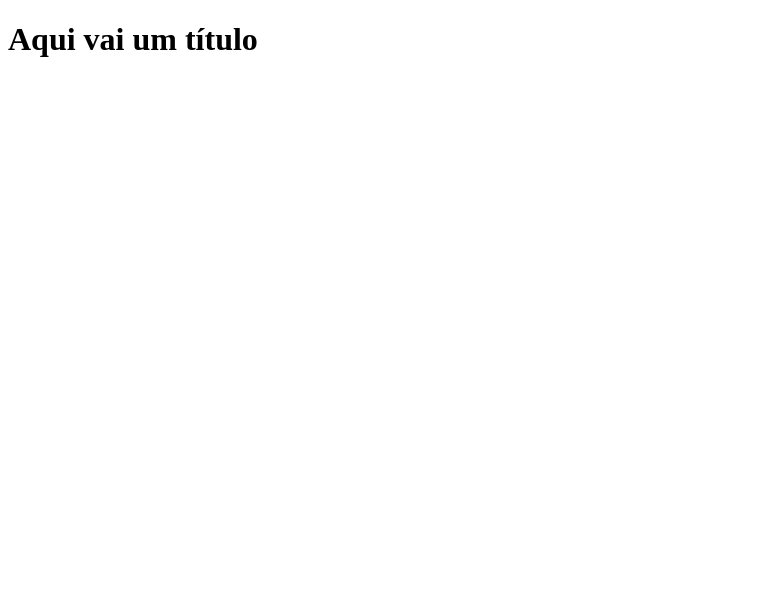
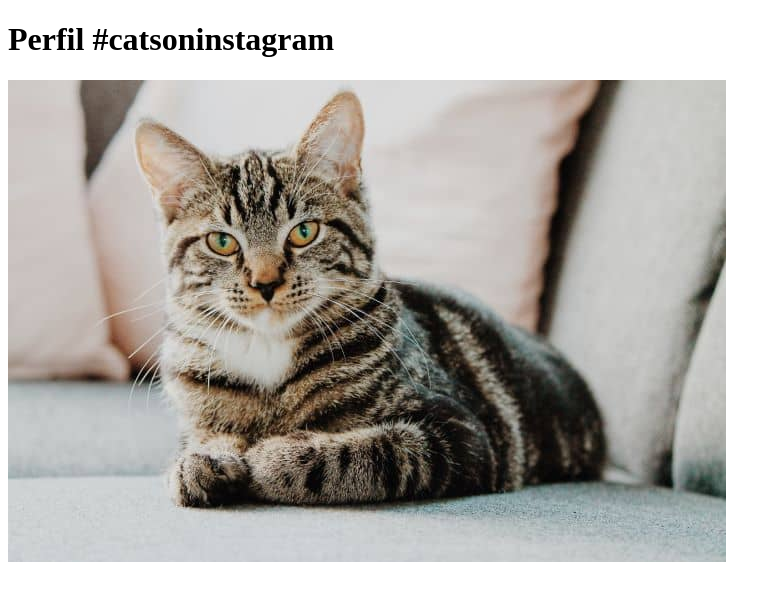
Before and after one commit to EmanoellyLuciane/Bootcamp-Data-Analytics, a plain HTML site: page index.html in a window 1280 px wide. Shown: the whole page, without its empty margins (0-781 px from the left). Drawn offline with Linux system fonts and the light colour scheme; files whose address does not match are found by name.

Commit message:
- Modificado arquivo index.html, - Criada pasta imagem e adicionada imagem de gato

```diff
--- a/index.html
+++ b/index.html
@@ -1 +1,2 @@
-<!DOCTYPE html><html lang="pt-br"><head><title>Título da página</title><meta charset="utf-8"></head><body><h1>Aqui vai um título</h1></body></html>
+<!DOCTYPE html><html lang="pt-br"><head>
+<title>Fanpage de Gatinhos</title><meta charset="utf-8"></head><body><h1>Perfil #catsoninstagram</h1><img src="C:\Users\revon\Desktop\Exercicio-Bootcamp-Whomakerscode\imagens\vida-de-gato.jpg" /></body></html>
```
Also changed, not shown: imagens/vida-de-gato.jpg (added).
